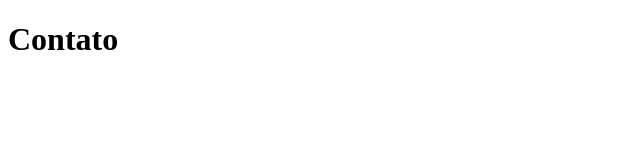
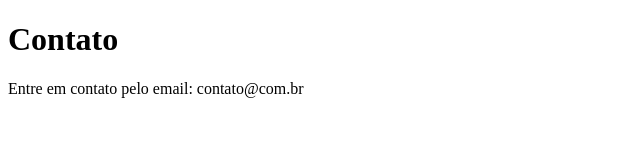
Before and after one commit to DIANAMOTTA/curso-git, a plain HTML site: page contato.html in a window 1280 px wide. Shown: the whole page, without its empty margins (0-640 px from the left). Drawn offline with Linux system fonts and the light colour scheme.

Commit message:
adicionando o email de contato

```diff
--- a/contato.html
+++ b/contato.html
@@ -8,5 +8,6 @@
 </head>
 <body>
     <h1>Contato</h1>
+    <p>Entre em contato pelo email:  contato@com.br</p>
 </body>
 </html>
```
